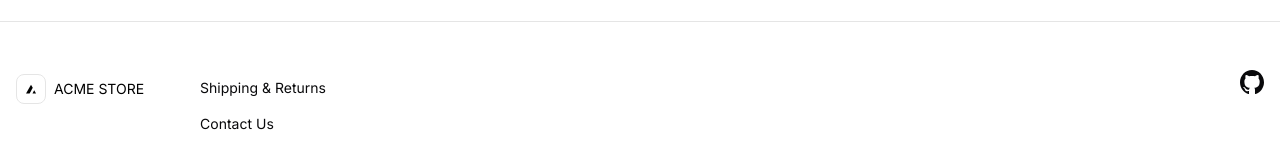
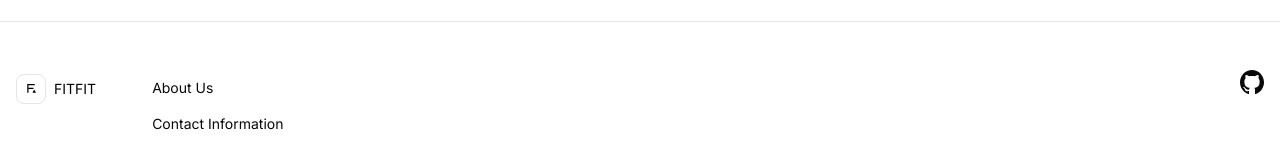
Before and after one commit to Capstone-Design-FitFit/Frontend_Nextjs, a Next.js app: page / in a window 1280 px wide. Shown: the part 1166-1334 px from the top of the page. Built offline with nearby package versions, Linux system fonts and the light colour scheme.

Commit message:
feat : change logo

```diff
--- a/src/components/footer.js
+++ b/src/components/footer.js
@@ -5,25 +5,25 @@ export default function Footer() {
             <div><a className="flex items-center gap-2 text-black dark:text-white md:pt-1" href="/">
                 <div
                     className="flex flex-none items-center justify-center border border-neutral-200 bg-white dark:border-neutral-700 dark:bg-black h-[30px] w-[30px] rounded-lg">
-                    <svg xmlns="http://www.w3.org/2000/svg" aria-label="Acme Store logo" viewBox="0 0 32 28"
+                    <svg xmlns="http://www.w3.org/2000/svg" aria-label="Acme Store logo" viewBox="0 0 32 32"
                          className="h-4 w-4 fill-black dark:fill-white h-[10px] w-[10px]">
-                        <path d="M21.5758 9.75769L16 0L0 28H11.6255L21.5758 9.75769Z"></path>
+                        <path d="M4 0H28V4H8V12H24V16H8V28H4V0Z"></path>
                         <path d="M26.2381 17.9167L20.7382 28H32L26.2381 17.9167Z"></path>
                     </svg>
                 </div>
-                <span className="uppercase">Acme Store</span></a></div>
+                <span className="uppercase">FITFIT</span></a></div>
             <nav>
                 <ul>
                     <li><a
                         className="block p-2 text-lg underline-offset-4 hover:text-black hover:underline dark:hover:text-neutral-300 md:inline-block md:text-sm"
-                        href="/shipping-returns">Shipping &amp; Returns</a></li>
+                        href="/about-us">About Us</a></li>
                     <li><a
                         className="block p-2 text-lg underline-offset-4 hover:text-black hover:underline dark:hover:text-neutral-300 md:inline-block md:text-sm"
-                        href="/contact-us">Contact Us</a></li>
+                        href="/contact-us">Contact Information</a></li>
                 </ul>
             </nav>
             <div className="md:ml-auto"><a aria-label="Github Repository"
-                                           href="https://github.com/bigcommerce/nextjs-commerce">
+                                           href="https://github.com/Capstone-Design-FitFit">
                 <svg xmlns="http://www.w3.org/2000/svg" viewBox="0 0 24 24" fill="currentColor"
                      shape-rendering="geometricPrecision" className="h-6">
                     <path
```
